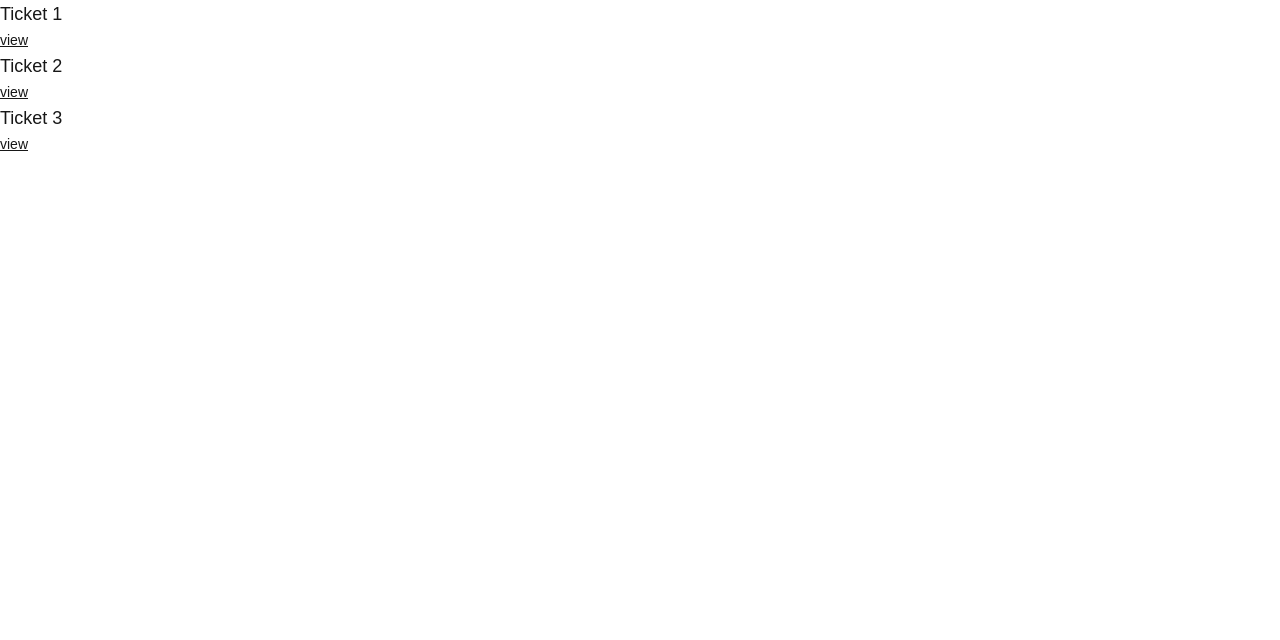
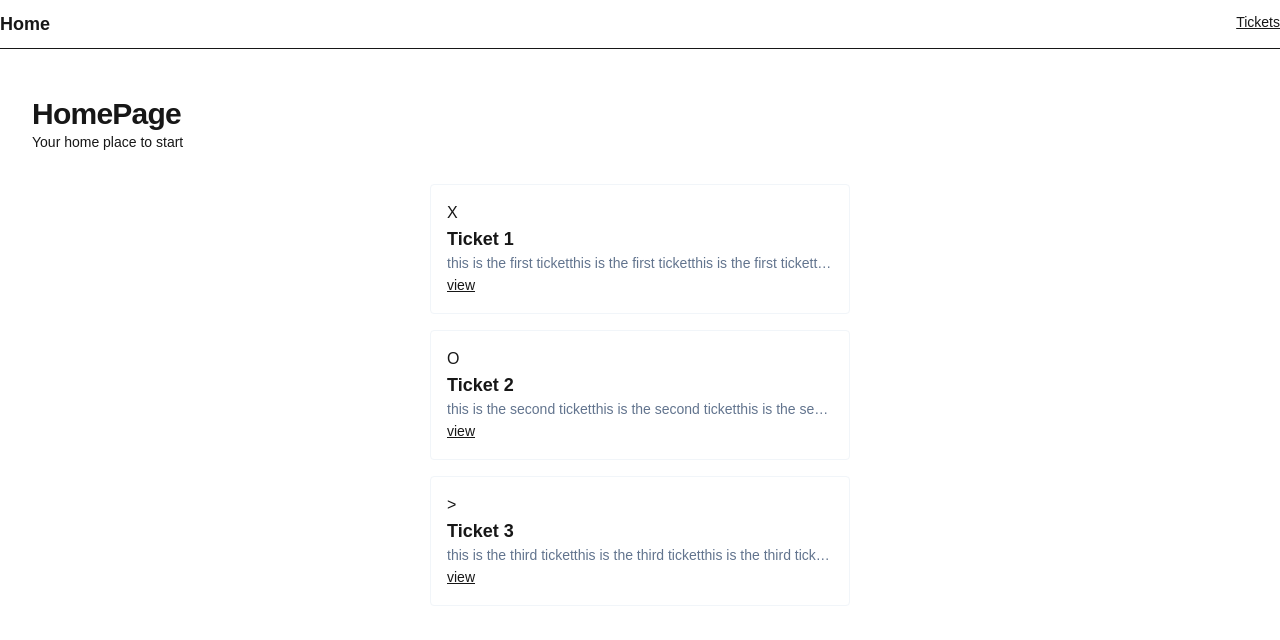
Before and after one commit to taha0998/the-road-to-next-app, a Next.js app: page /tickets in a window 1280 px wide. Shown: the top 640 px of the page. Built offline with nearby package versions, Linux system fonts and the light colour scheme.

Commit message:
some typescript and tailwindcss

```diff
--- a/app/layout.tsx
+++ b/app/layout.tsx
@@ -1,8 +1,10 @@
-
 import "./globals.css";
 
 import type { Metadata } from "next";
 import { Geist, Geist_Mono } from "next/font/google";
+import Link from "next/link";
+
+import { homePath, ticketsPath } from "@/lib/paths";
 
 const geistSans = Geist({
   variable: "--font-geist-sans",
@@ -15,8 +17,8 @@ const geistMono = Geist_Mono({
 });
 
 export const metadata: Metadata = {
-  title: "Create Next App",
-  description: "Generated by create next app",
+  title: "The Road Next",
+  description: "My Road to Next application...",
 };
 
 export default function RootLayout({
@@ -24,13 +26,40 @@ export default function RootLayout({
 }: Readonly<{
   children: React.ReactNode;
 }>) {
-
   return (
     <html lang="en" suppressHydrationWarning>
       <body
         className={`${geistSans.variable} ${geistMono.variable} antialiased`}
       >
-        {children}
+        <nav
+          className="supports-backdrop-blur;bg-background/60
+        fixed left-0 right-0 top-0 z-20
+        border-b bg-background/95 backdrop-blur
+        w-full flex py-2.5 justify-between
+        "
+        >
+          <div>
+            <Link href={homePath()} className="text-lg font-bold">
+              Home
+            </Link>
+          </div>
+          <div>
+            <Link href={ticketsPath()} className="text-sm underline">
+              Tickets
+            </Link>
+          </div>
+        </nav>
+        <main
+          className="
+        min-h-screen flex-1
+        overflow-y-auto overflow-x-hidden
+        py-24 px-8
+        bg-secondary/20
+        flex flex-col
+        "
+        >
+          {children}
+        </main>
       </body>
     </html>
   );
--- a/app/page.tsx
+++ b/app/page.tsx
@@ -4,11 +4,18 @@ import { ticketsPath } from "@/lib/paths";
 
 const HomePage = () => {
   return (
-    <div>
-      <h2>Homepage</h2>
-      <Link href={ticketsPath()} className="underline">
-        go to tickets
-      </Link>
+    <div className="flex-1 flex flex-col gap-y-8">
+      <div>
+        <h2 className="text-3xl font-bold tracking-tight">HomePage</h2>
+        <p className="text-sm text-muted-foreground">
+          Your home place to start
+        </p>
+      </div>
+      <div className="flex-1 flex flex-col items-center">
+        <Link href={ticketsPath()} className="underline">
+          Go to Tickets
+        </Link>
+      </div>
     </div>
   );
 };
--- a/app/tickets/[ticketId]/page.tsx
+++ b/app/tickets/[ticketId]/page.tsx
@@ -15,6 +15,7 @@ const Ticket = async ({ params }: TicketPageProps) => {
 
   return (
     <div>
+      <div>{ticket.status}</div>
       <h2 className="text-lg">{ticket.title}</h2>
       <p className="text-sm">{ticket.content}</p>
     </div>
--- a/app/tickets/page.tsx
+++ b/app/tickets/page.tsx
@@ -1,20 +1,48 @@
+"use client";
 import Link from "next/link";
 
 import { initialTickets } from "@/lib/data";
 import { ticketPath } from "@/lib/paths";
 
+const TICKET_ICONS = {
+  OPEN: "O",
+  DONE: "X",
+  IN_PROGRESS: ">",
+};
+
 const Tickets = () => {
   return (
+    <div className="flex-1 flex flex-col gap-y-8">
       <div>
+        <h2 className="text-3xl font-bold tracking-tight">HomePage</h2>
+        <p className="text-sm text-muted-foreground">
+          Your home place to start
+        </p>
+      </div>
+      <div className="flex-1 flex flex-col items-center gap-y-4">
         {initialTickets.map((ticket) => (
-        <div key={ticket.id}>
-          <h2 className="text-lg">{ticket.title}</h2>
+          <div
+            key={ticket.id}
+            className="
+          w-full max-w-105 p-4 border border-slate-100 rounded
+          "
+          >
+            <div>{TICKET_ICONS[ticket.status]}</div>
+            <h3 className="text-lg font-semibold truncate">{ticket.title}</h3>
+            <p className="text-sm text-slate-500 truncate">
+              {ticket.content +
+                ticket.content +
+                ticket.content +
+                ticket.content +
+                ticket.content}
+            </p>
             <Link href={ticketPath(ticket.id)} className="text-sm underline">
               view
             </Link>
           </div>
         ))}
       </div>
+    </div>
   );
 };
 export default Tickets;
--- a/lib/data.ts
+++ b/lib/data.ts
@@ -3,17 +3,17 @@ export const initialTickets = [
         id: '1',
         title: 'Ticket 1',
         content: 'this is the first ticket',
-        status: 'DONE',
+        status: 'DONE' as const,
     },
     {
         id: '2',
         title: 'Ticket 2',
         content: 'this is the second ticket',
-        status: 'OPEN',
+        status: 'OPEN' as const,
     }, {
         id: '3',
         title: 'Ticket 3',
         content: 'this is the third ticket',
-        status: 'OPEN',
+        status: 'IN_PROGRESS' as const,
     }
 ]
--- a/lib/paths.ts
+++ b/lib/paths.ts
@@ -1,2 +1,4 @@
+export const homePath = ()=>'/'
+
 export const ticketsPath = () => '/tickets'
 export const ticketPath = (ticketId: string) => `/tickets/${ticketId}`
--- a/package.json
+++ b/package.json
@@ -7,7 +7,8 @@
     "build": "next build",
     "start": "next start",
     "lint": "eslint",
-    "lint-fix": "eslint --fix"
+    "lint-fix": "eslint --fix",
+    "type": "tsc --noEmit"
   },
   "dependencies": {
     "next": "16.1.1",
```
Also changed, not shown: 1 other file (tests, documents, lock files or other folders). Lines whose indentation alone changed are shown as unchanged.
